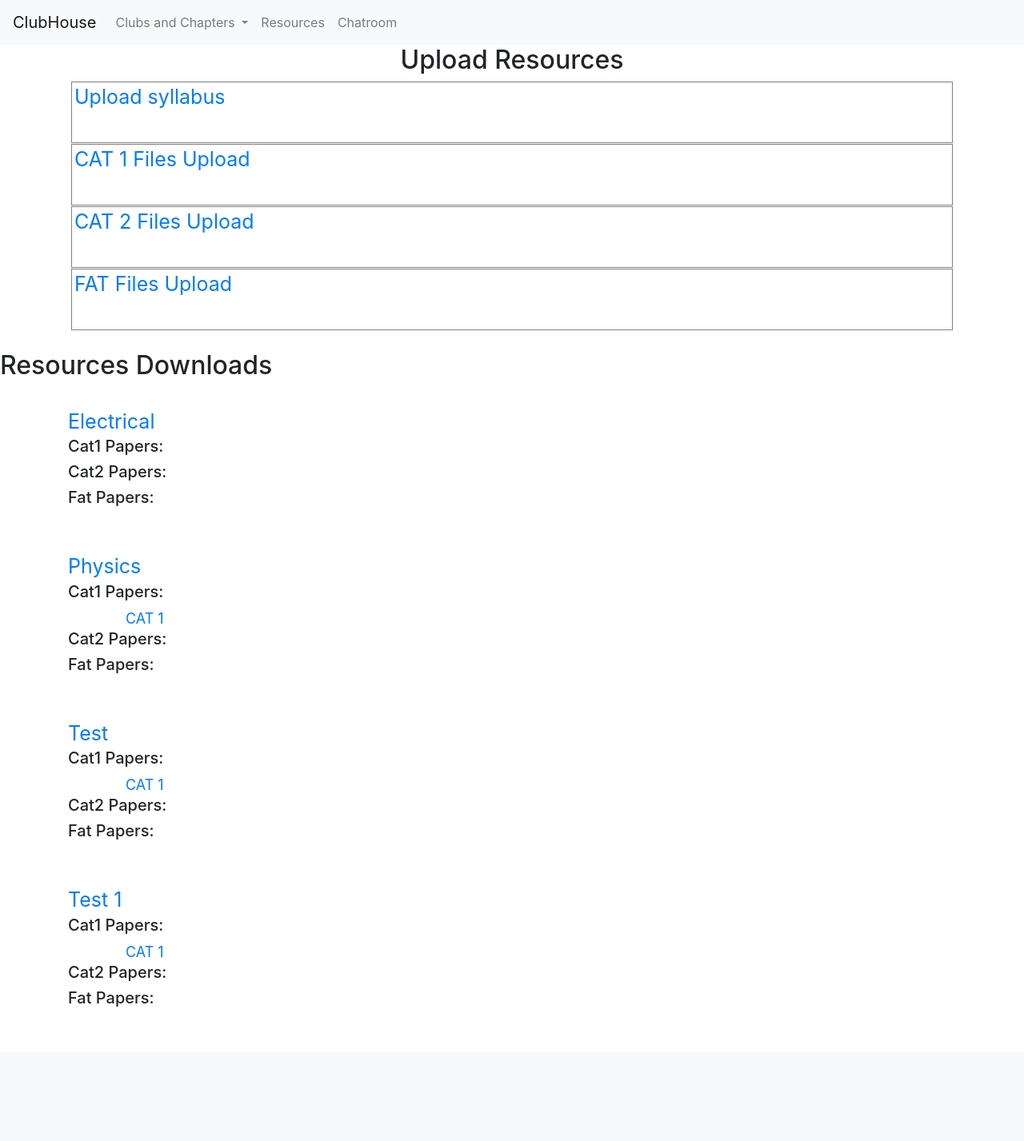
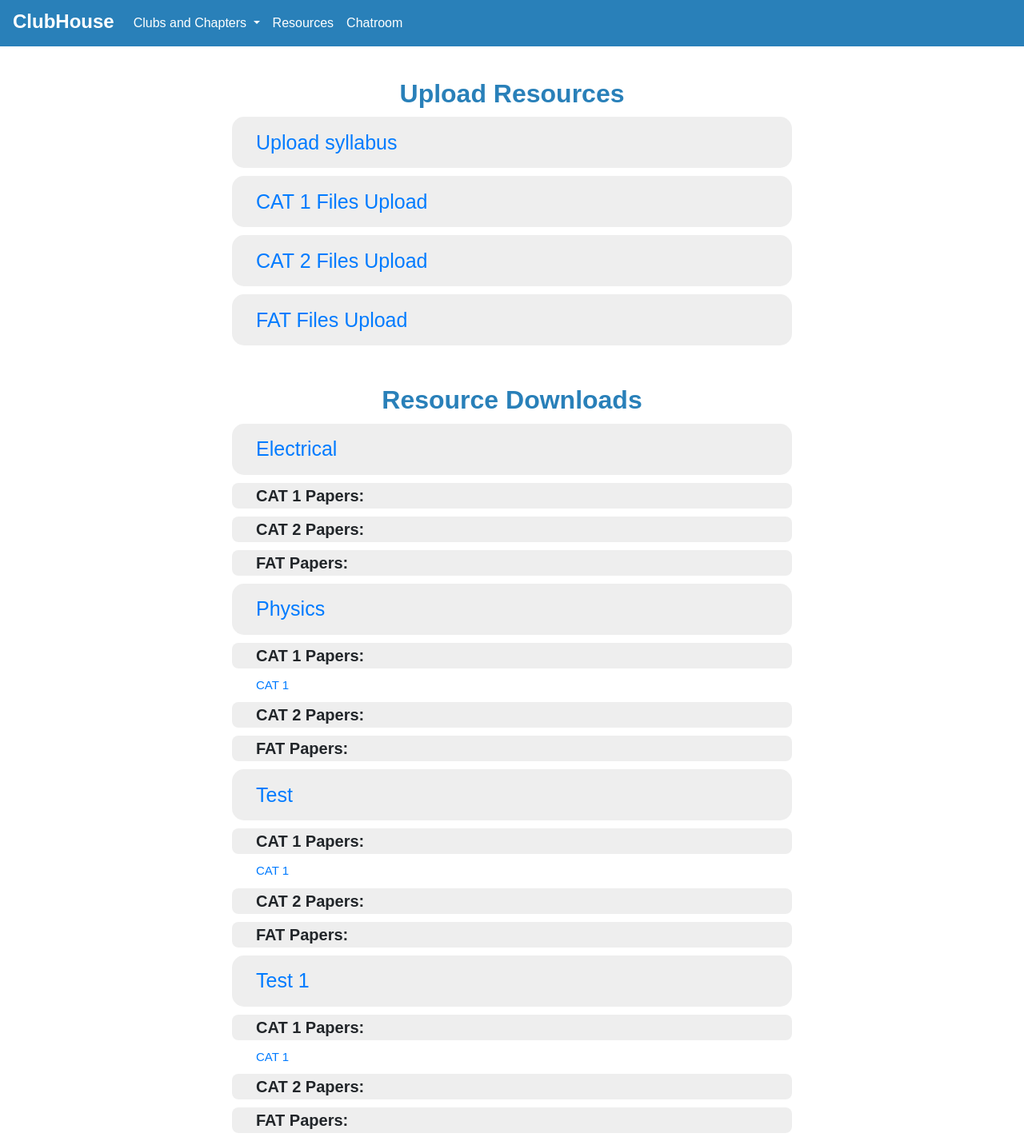
Before and after one commit to AlphaKKR/College-ClubHouse, a Django app: page /resources/ in a window 1280 px wide. Shown: the whole page at 80% size. Before the commit the page ends 1259 px from the top, so only its background shows below. Run offline with Django 3.2, Linux system fonts and the light colour scheme; data comes from the database, SQL or seed files in the repository; data that the repository does not hold is empty; some libraries are stand-ins or nearby versions.

Commit message:
refined resources page

```diff
--- a/resources/templates/resources/index.html
+++ b/resources/templates/resources/index.html
@@ -10,9 +10,15 @@
     <link rel="stylesheet" href="https://stackpath.bootstrapcdn.com/bootstrap/4.5.0/css/bootstrap.min.css"
         integrity="sha384-9aIt2nRpC12Uk9gS9baDl411NQApFmC26EwAOH8WgZl5MYYxFfc+NcPb1dKGj7Sk" crossorigin="anonymous">
     <link rel="stylesheet" href="//code.jquery.com/ui/1.12.1/themes/base/jquery-ui.css">
+    <link rel="preconnect" href="https://fonts.gstatic.com">
+    <link href="https://fonts.googleapis.com/css2?family=Roboto&display=swap" rel="stylesheet">
     <title>Resources</title>
 
     <style>
+        body {
+            font-family: 'Epilogue', sans-serif;
+        }
+
         .ui-autocomplete {
             position: absolute;
             top: 0;
@@ -90,17 +96,39 @@
         }
 
         .lis {
-            border: solid grey 1px;
-            margin: 1px 4px 1px 4px;
-            padding-left: 3px;
+            border-radius: 15px;
+            display: flex;
+            width: 700px;
+            justify-content: center;
+            align-content: center;
+            flex-direction: column;
+            background-color: #eeeeee;
+            margin: 10px auto;
+            padding-left: 30px;
+            height: 4rem;
             font-size: 25px;
+        }
+
+        .lis1 {
+            border-radius: 8px;
+            display: flex;
+            width: 700px;
+            justify-content: center;
+            align-content: center;
+            flex-direction: column;
+            background-color: #eeeeee;
+            margin: 10px auto;
+            padding-left: 30px;
         }
     </style>
 </head>
 
 <body>
-    <nav class="navbar navbar-expand-lg navbar-light bg-light sticky-top">
-        <a class=" navbar-brand" href="/">ClubHouse</a>
+    <!-- Navigation -->
+    <nav class="navbar navbar-expand-lg navbar-light bg-light sticky-top"
+        style='color: white !important; background-color: #2980B9!important;'>
+        <a class=" navbar-brand" style="color:white; font-weight: 800; font-size: 1.5rem; padding-top: 1px;"
+            href="/">ClubHouse</a>
         <button class="navbar-toggler" type="button" data-toggle="collapse" data-target="#navbarSupportedContent"
             aria-controls="navbarSupportedContent" aria-expanded="false" aria-label="Toggle navigation">
             <span class="navbar-toggler-icon"></span>
@@ -109,7 +137,7 @@
         <div class="collapse navbar-collapse" id="navbarSupportedContent">
             <ul class="navbar-nav mr-auto">
                 <li class="nav-item dropdown">
-                    <a class="nav-link dropdown-toggle" href="#" id="navbarDropdown" role="button"
+                    <a class="nav-link dropdown-toggle" style="color:white" href="#" id="navbarDropdown" role="button"
                         data-toggle="dropdown" aria-haspopup="true" aria-expanded="false">
                         Clubs and Chapters
                     </a>
@@ -121,66 +149,78 @@
                     </div>
                 </li>
                 <li class="nav-item">
-                    <a class="nav-link" href="/resources/">Resources</a>
+                    <a class="nav-link" href="/resources/" style="color:white">Resources</a>
                 </li>
                 <li class="nav-item">
-                    <a class="nav-link" href="/chatroom/">Chatroom</a>
+                    <a class="nav-link" style="color:white" href="/chatroom/">Chatroom</a>
                 </li>
 
             </ul>
+
         </div>
+        {% if user.is_authenticated %}
+        {% load i18n %}
+        <form method="post" action="{% url 'account_logout' %}">
+            {% csrf_token %}
+            {% if redirect_field_value %}
+            <input type="hidden" name="{{ redirect_field_name }}" value="{{ redirect_field_value }}" />
+            {% endif %}
+            <button type="submit" class=" srround btn btn-info b'width:100%tn-info mt-2">{% trans 'Sign Out' %}</button>
+        </form>
+        {% endif %}
 
         </div>
     </nav>
-    <h2 style='text-align: center;'>Upload Resources</h2>
+
+
+    <h2 style='text-align: center; color: #2980b9; font-weight: 800; margin-top: 40px;'>Upload Resources</h2>
     <div class="container">
         <div class="lis">
-            <a href="uploadsyll">Upload syllabus</a><br><br>
+            <a href="uploadsyll">Upload syllabus</a>
         </div>
         <div class="lis">
-            <a href="uploadcat1">CAT 1 Files Upload</a><br><br>
+            <a href="uploadcat1">CAT 1 Files Upload</a>
 
         </div>
         <div class="lis">
-            <a href="uploadcat2">CAT 2 Files Upload</a><br><br>
+            <a href="uploadcat2">CAT 2 Files Upload</a>
 
         </div>
         <div class="lis">
-            <a href="uploadfat">FAT Files Upload</a><br><br>
+            <a href="uploadfat">FAT Files Upload</a>
 
         </div>
     </div><br>
-    <h2>Resources Downloads</h2><br>
+    <h2 style='text-align: center; color: #2980b9; font-weight: 800; margin-top: 15px;'>Resource Downloads</h2>
     <div class="container">
         {% for i in objects1 %}
         {% if forloop.counter == 1 %}
         {% else %}
 
-        <a href="{{i.syll_url}}" style='font-size:25px'>{{i.subject}}</a>
-        <h5>Cat1 Papers:</h5>
+        <a href="{{i.syll_url}}" class='lis' style='font-size:25px;'>{{i.subject}}</a>
+
+        <h5 class='lis1' style='font-weight: 800; height: 2rem;'>CAT 1 Papers:</h5>
         {% for j in objects2 %}
         <!-- <h4>{{j.course}},    {{i.course_code}}</h4> -->
         {% if j.course == i %}
-        &#8287 &#8287 &#8287 &#8287 &#8287 &#8287 &#8287 &#8287
 
-        <a href="{{j.cat_1_url}}" style='font-size:18px'>CAT 1</a>
+
+        <a href="{{j.cat_1_url}}" class='lis1' style='font-size: 15px; background-color: white;'>CAT 1</a>
         {% endif %}
         {% endfor %}
-        <h5>Cat2 Papers:</h5>
+        <h5 class='lis1' style='font-weight: 800; height: 2rem;'>CAT 2 Papers:</h5>
         {% for k in objects3 %}
         {% if k.course == i %}
-        &#8287 &#8287 &#8287 &#8287 &#8287 &#8287 &#8287 &#8287
-        <a href="{{k.cat_2_url}}" style='font-size:18px'>CAT 2</a>
+        <a href="{{k.cat_2_url}}" class='lis1' style='font-size: 15px; background-color: white;'
+            style='font-size:18px'>CAT 2</a>
         {% endif %}
         {% endfor %}
-        <h5>Fat Papers:</h5>
+        <h5 class='lis1' style='font-weight: 800; height: 2rem;'>FAT Papers:</h5>
         {% for l in objects4 %}
         {% if l.course == i %}
-        &#8287 &#8287 &#8287 &#8287 &#8287 &#8287 &#8287 &#8287
-        <a href="{{l.fat_url}}" style='font-size:18px'>FAT</a>
+        <a href="{{l.fat_url}}" class='lis1' style='font-size: 15px;background-color: white; style='font-size:18px'>FAT</a>
         {% endif %}
         {% endfor %}
-        <br><br>
         {% endif %}
         {% endfor %}
     </div>
```
Also changed, not shown: homepage/templates/homepage/index.html (+12 -12 lines).
